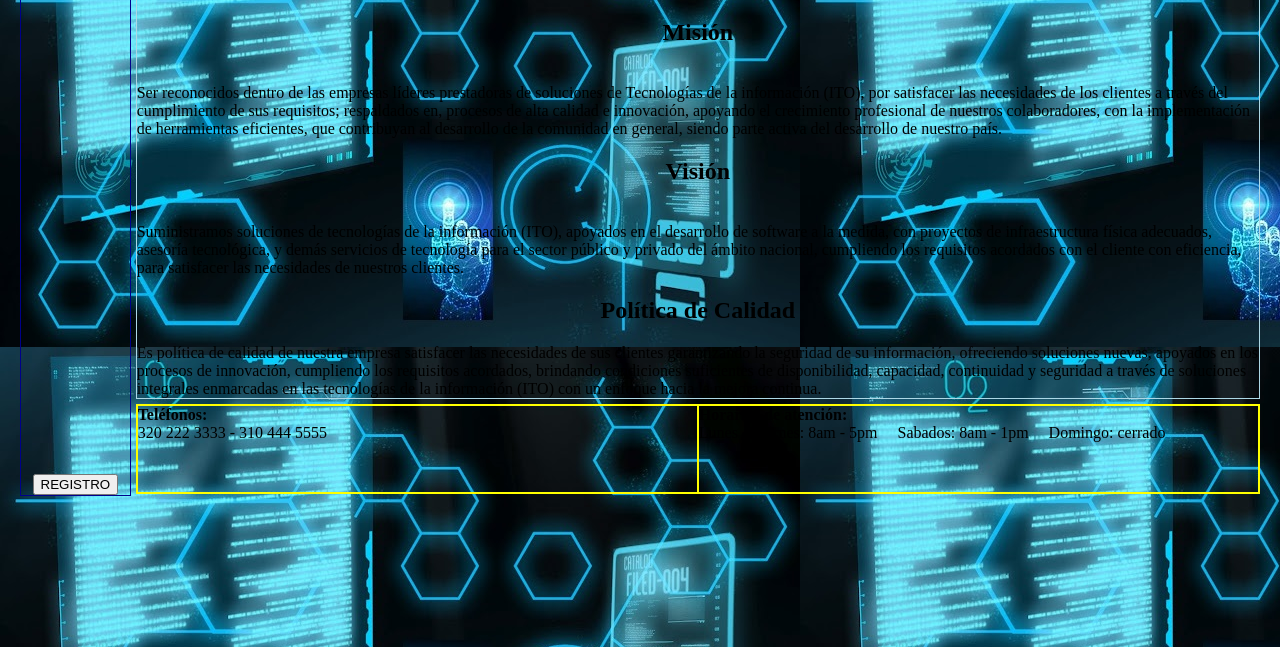
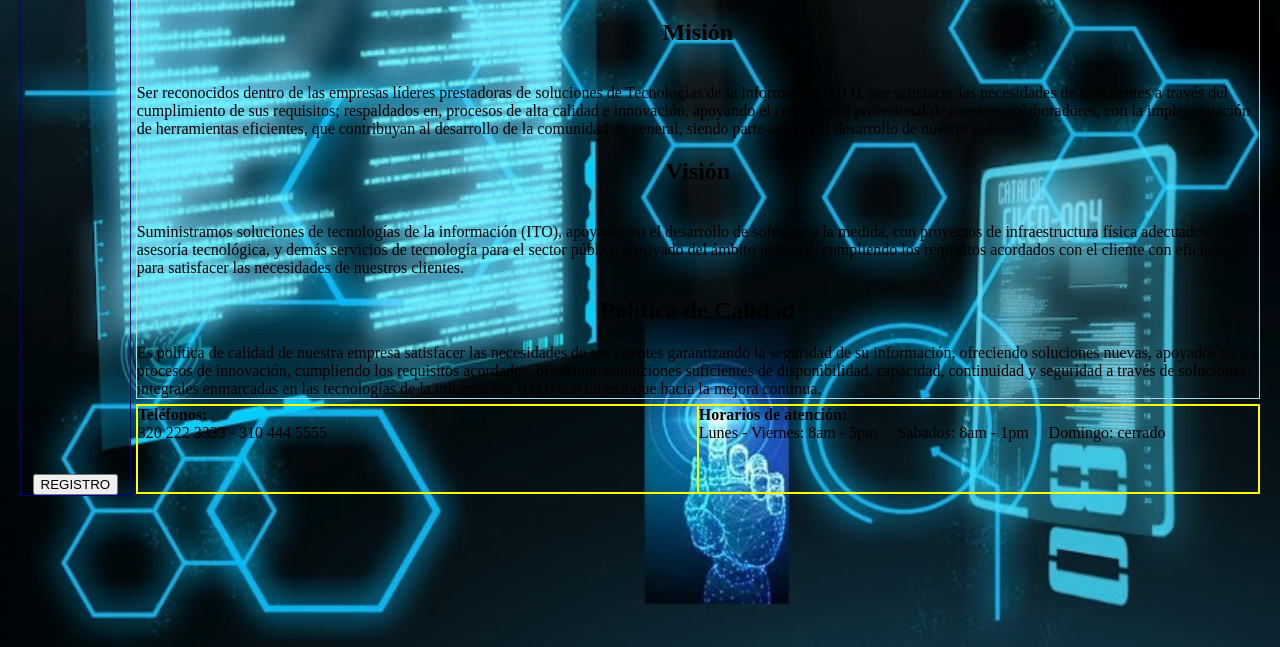
Before and after one commit to Genny21/PaginaCiclo3, a website: page index.html in a window 1280 px wide. Shown: the part 153-800 px from the top of the page. Drawn offline with Linux system fonts and the light colour scheme; files whose address does not match are found by name.

Commit message:
Se agrega imagen de fondo para seguir configurando

```diff
--- a/css/estilos.css
+++ b/css/estilos.css
@@ -2,6 +2,9 @@ body {
     padding: 0;
     margin: 0;
     padding: 0 20px;
+    background-image: url("../images/fondotec.jpg");
+    background-repeat: no-repeat;
+    background-size: cover;
 }
 
 .container {
@@ -17,9 +20,7 @@ body {
       "landing_navbar foot foot";
   }
 
-  .body {
-      background-image: url("images/fondotec.jpg");
-  }
+
 .encabezado {
     grid-area: encabezado;
     border: 1px solid red;
```
